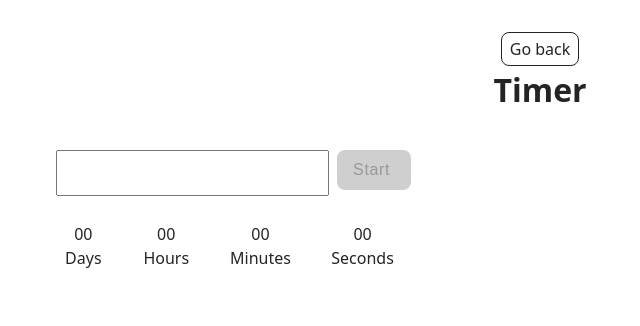
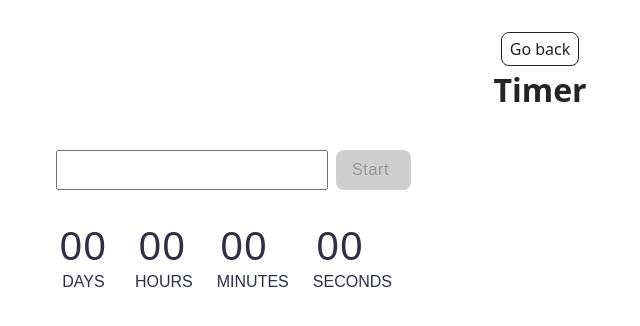
Before and after one commit to katerynakyryliuk2024/goit-js-hw-10, a website built with Vite: page src/1-timer.html in a window 1280 px wide. Shown: the whole page, without its empty margins (100-740 px from the left). Built offline with nearby package versions, Linux system fonts and the light colour scheme.

Commit message:
1-timer.css update

```diff
--- a/src/css/1-timer.css
+++ b/src/css/1-timer.css
@@ -19,6 +19,7 @@
     width: 272px;
     height: 40px;
     line-height: inherit;
+
 
 
 }
@@ -45,3 +46,27 @@
     background: #6c8cff;
     color: #fff;
 }
+
+.value{
+    font-family: "Montserrat", sans-serif;
+        font-weight: 400;
+        font-size: 40px;
+        line-height: 1.2;
+        letter-spacing: 0.04em;
+        color: #2e2f42;
+        display: block;
+        width: 55px;
+        height: 48px;
+
+}
+
+.label{
+    font-family: "Montserrat", sans-serif;
+        font-weight: 400;
+        font-size: 16px;
+        line-height: 1.5;
+        color: #2e2f42;
+        height: 24px;
+        display: block;
+        text-transform: uppercase;
+}
--- a/src/css/reset.css
+++ b/src/css/reset.css
@@ -32,3 +32,6 @@ img {
   max-width: 100%;
   height: auto;
 }
+ *{
+  box-sizing: border-box;
+ }
```
